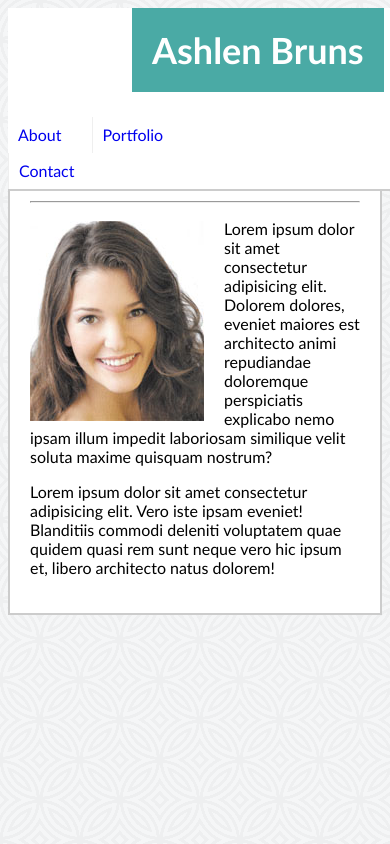
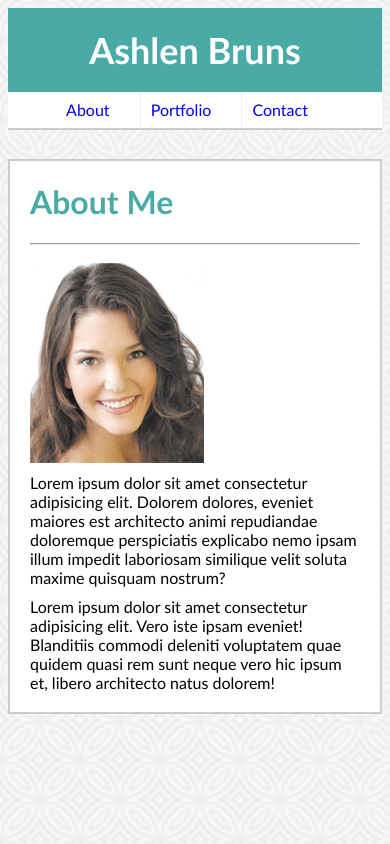
Before and after one commit to ashlenbruns/Responsive-Portfolio, a plain HTML site: page index.html in a window 390 px wide. Shown: the top 844 px of the page. Drawn offline with Linux system fonts and the light colour scheme.

Commit message:
final push

```diff
--- a/assets/css/style.css
+++ b/assets/css/style.css
@@ -32,10 +32,15 @@ body {
     position: fixed;
     width: 100%;
     z-index: 99;
-    overflow: auto;
     color: #ffffff;
     background: #ffffff;
     border-bottom: 2px solid #cccccc;
+}
+
+.navwrap {
+    max-width: 960px;
+    margin: auto;
+    overflow: auto;
 }
 
 #logo {
@@ -45,14 +50,14 @@ body {
     padding: 20px;
     font-size: 36px;
     font-weight: 700;
-    margin-left: 124px;
+    text-align: center;
     text-decoration: none;
 }
 
 .nav {
     float: right;
     margin-top: 25px;
-    margin-right: 124px;
+    text-align: center;
 }
 
 nav a {
@@ -157,3 +162,55 @@ h1 {
     background: #4aaaa5;
     border: 0 none;
   }
+
+  /* Media Query */
+
+  @media screen and (max-width: 640px) {
+        #logo {
+            width: 100%;
+            clear: both;
+            margin: auto;
+        }
+
+      .nav {
+          width:100%;
+          clear: both;
+          margin: auto;
+      }
+
+      .wrapper {
+          width: 100%;
+          clear: both;
+          margin-top: 10px;
+      }
+
+      .tophead {
+          position: static;
+      }
+
+      p {
+        width: 100%;
+        clear: both;
+        padding-top: 10px;
+        margin: auto;
+      }
+
+      .project {
+      width: 100%;
+      clear: both;
+      }
+    }
+
+    @media screen and (min-width: 768px) {
+        .wrapper {
+            width: 100%;
+            clear: both;
+            margin-top: 80px;
+        }
+    }
+
+    @media screen and (min-width: 980px) {
+        .wrapper {
+            width: 70%;
+        }
+    }
--- a/index.html
+++ b/index.html
@@ -10,12 +10,14 @@
 
 <body>
     <header class="tophead">
+        <div class="navwrap">
             <a href="index.html" id="logo">Ashlen Bruns</a>
             <nav class="nav">
                 <a href="index.html">About</a>
                 <a href="portfolio.html">Portfolio</a>
                 <a href="contact.html">Contact</a>
             </nav>
+        </div>
     </header>
     <br>
 
```
Also changed, not shown: contact.html (+2 -0 lines), portfolio.html (+2 -0 lines).
